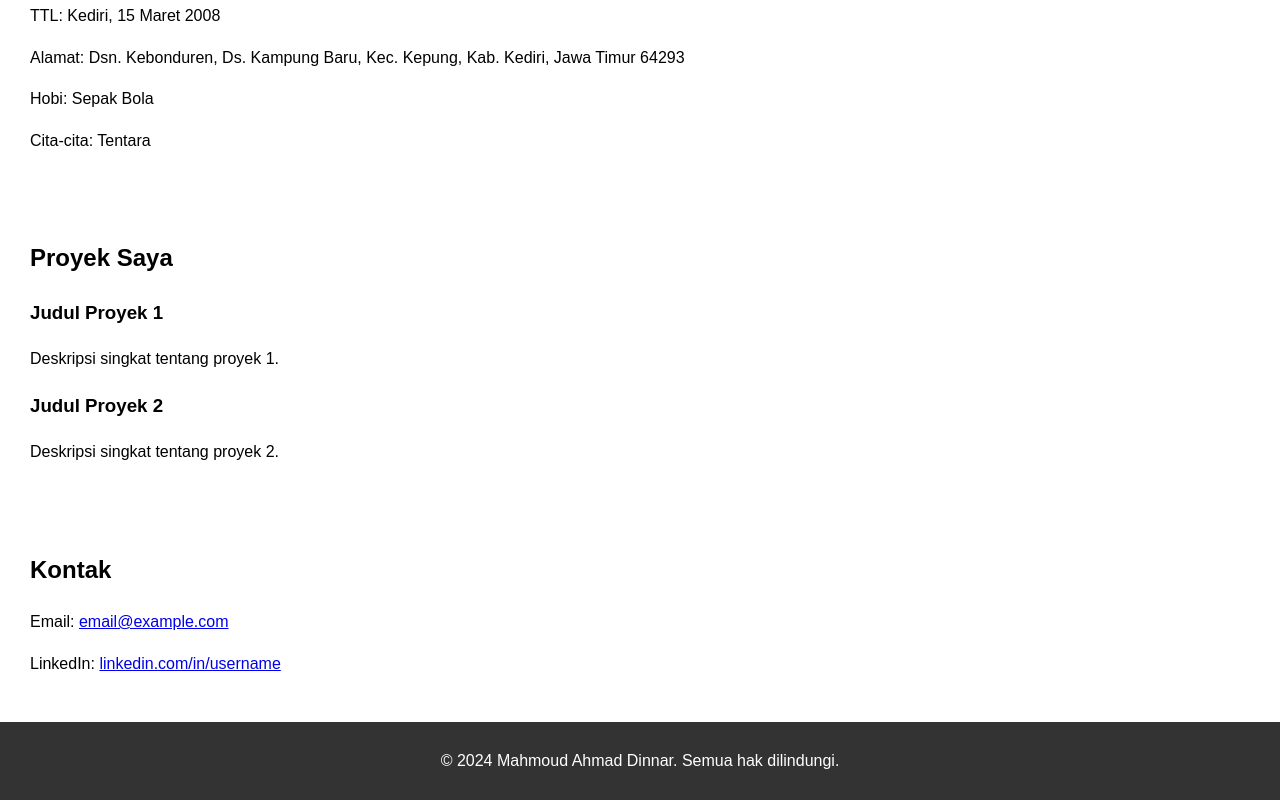
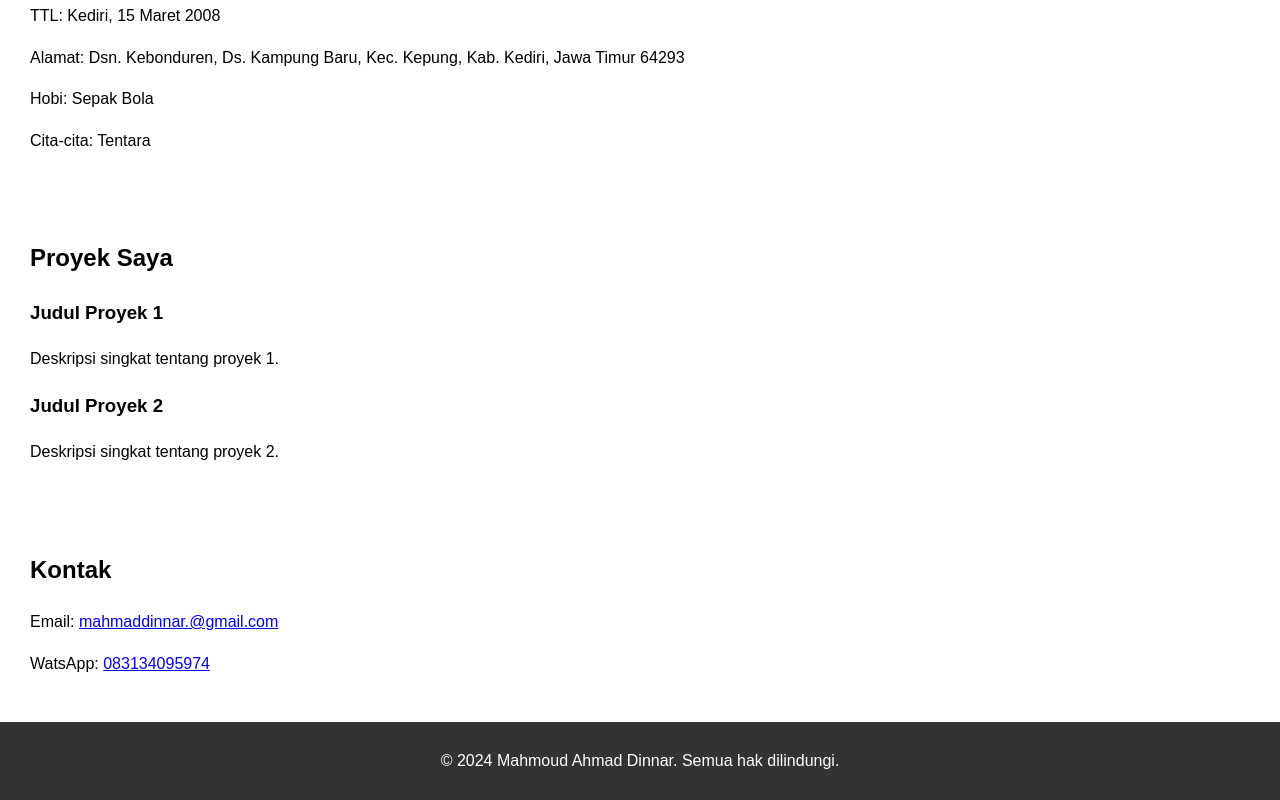
Before and after one commit to Audrea11/portofolio, a plain HTML site: page index.html in a window 1280 px wide. Shown: the part 364-1164 px from the top of the page. Drawn offline with Linux system fonts and the light colour scheme.

Commit message:
Update index.html

```diff
--- a/index.html
+++ b/index.html
@@ -43,8 +43,8 @@
 
     <section id="contact">
         <h2>Kontak</h2>
-        <p>Email: <a href="mailto:email@example.com">email@example.com</a></p>
-        <p>LinkedIn: <a href="https://linkedin.com/in/username">linkedin.com/in/username</a></p>
+        <p>Email: <a href="mailto:email@example.com">mahmaddinnar.@gmail.com</a></p>
+        <p>WatsApp: <a href="https://web.whatsapp.com">083134095974</a></p>
         <!-- Tambahkan lebih banyak informasi kontak jika diperlukan -->
     </section>
 
```
